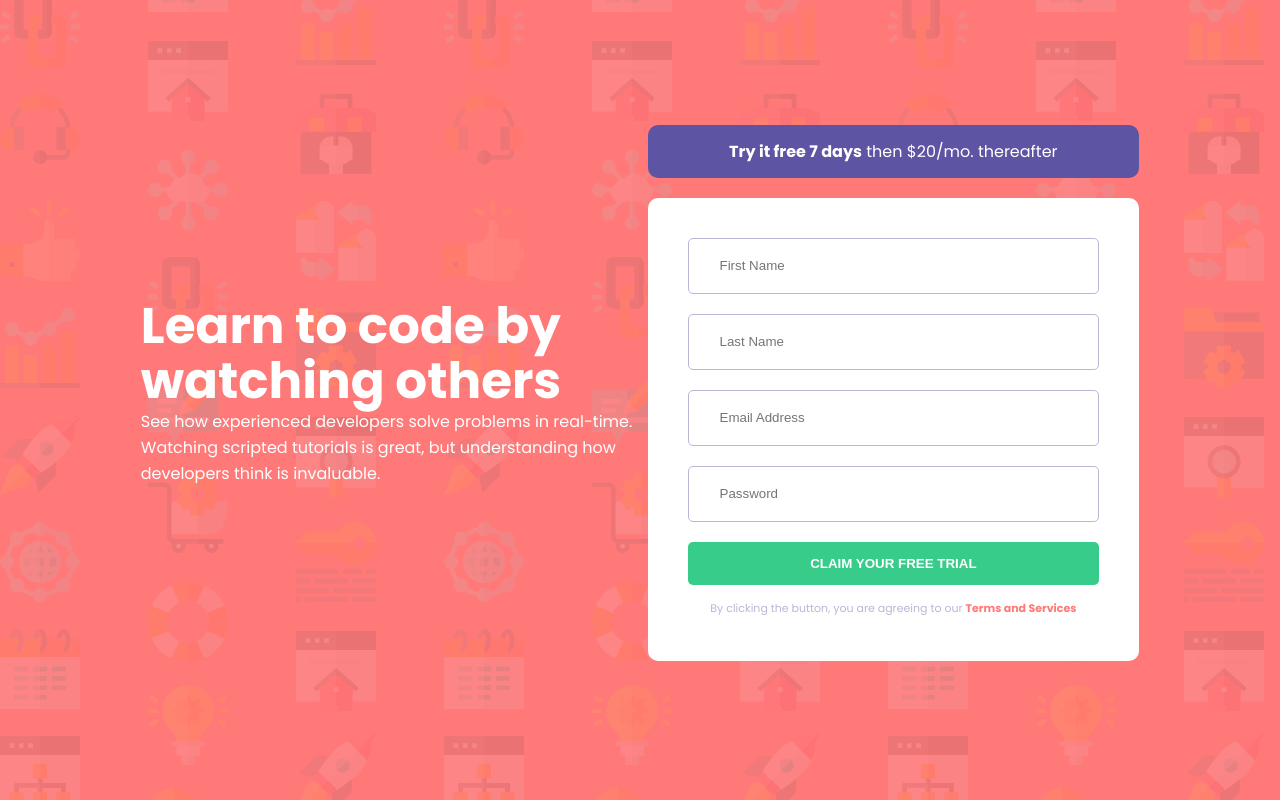
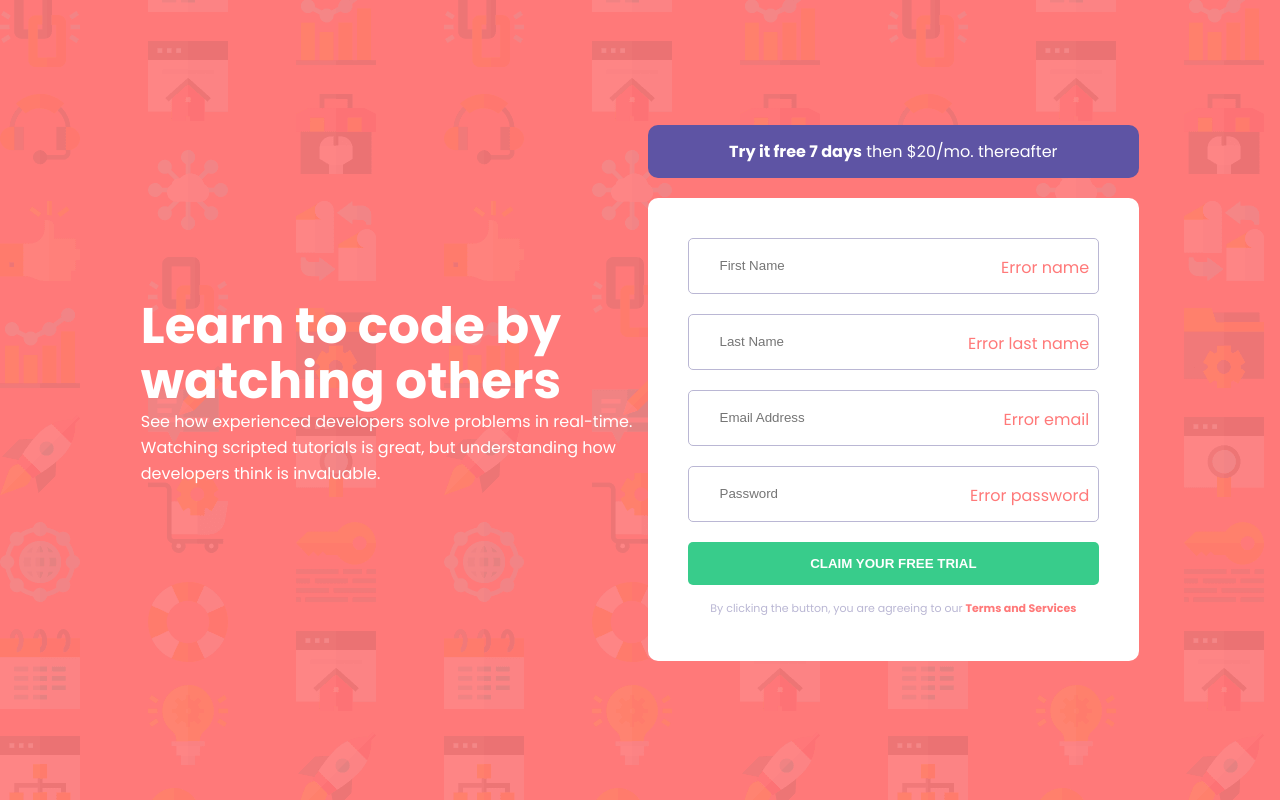
Before and after one commit to nlukic97/bonus_zadatak_3, a website: page index.html in a window 1280 px wide. Drawn offline with Linux system fonts and the light colour scheme.

Commit message:
added error messages to inputs, and we can display and hide them

```diff
--- a/index.html
+++ b/index.html
@@ -30,10 +30,22 @@
 
       <!-- form will not  submit because of last attribute in form tag -->
       <div class="form border-radius-10">
-        <input type="text" name="name" id="name" placeholder="First Name">
-        <input type="text" name="lastname" id="lastname" placeholder="Last Name">
-        <input type="email" name="email" id="email" placeholder="Email Address">
-        <input type="password" name="password" id="password" placeholder="Password">
+        <div class="input-container">
+          <input type="text" name="name" id="name" placeholder="First Name">
+          <div class="error-message"><span class="color-red">Error name</span></div>
+        </div>
+        <div class="input-container">
+          <input type="text" name="lastname" id="lastname" placeholder="Last Name">
+          <div class="error-message"><span class="color-red">Error last name</span></div>
+        </div>
+        <div class="input-container">
+          <input type="email" name="email" id="email" placeholder="Email Address">
+          <div class="error-message"><span class="color-red">Error email</span></div>
+        </div>
+        <div class="input-container">
+          <input type="password" name="password" id="password" placeholder="Password">
+          <div class="error-message"><span class="color-red">Error password</span></div>
+        </div>
 
         <button id="submit-btn" class="text-bold">Claim your free trial</button>
 
--- a/scss/imports/_layouts.scss
+++ b/scss/imports/_layouts.scss
@@ -51,9 +51,24 @@
                 border-radius: 5px;
             }
 
-            input {
-                line-height: 26px;
-                margin-bottom:20px;
+            .input-container {
+                position: relative;
+                input {
+                    line-height: 26px;
+                    margin-bottom:20px;
+
+                    &.show-error ~ .error-message {
+                        display: block;
+                    }
+                }
+
+                .error-message {
+                    position: absolute;
+                    top: 17px;
+                    right: 0;
+                    padding-right: 10px;
+                    display: none;
+                }
             }
 
             button {
--- a/scss/imports/_mediaQueries.scss
+++ b/scss/imports/_mediaQueries.scss
@@ -1,7 +1,7 @@
 @media screen and (max-width:859px) {
     .container {
         flex-direction: column;
-
+        align-items: unset;
         section.form-container {
             padding-left: 0;
         }
```
Also changed, not shown: css/style.css, 1 other file.
